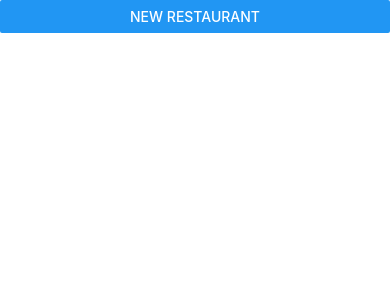
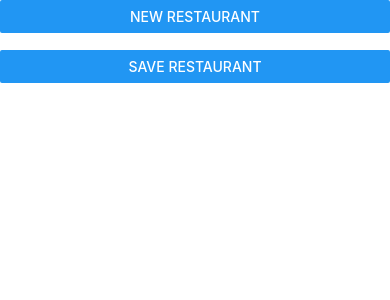
Before and after one commit to outdoorsole/RNTDD, a React Native app: screen / in a window 390 px wide. Both pictures are taken after a click on the button "NEW RESTAURANT". Shown: the top 300 px of the page. Built offline with nearby package versions, Linux system fonts and the light colour scheme.

Commit message:
Handle showing restaurant modal

```diff
--- a/src/AddRestaurantModal.js
+++ b/src/AddRestaurantModal.js
@@ -2,6 +2,7 @@ import React, { Component } from 'react';
 import {
   View,
   TextInput,
+  Button,
 } from 'react-native';
 
 export default class AddRestaurantModal extends Component {
@@ -17,6 +18,10 @@ export default class AddRestaurantModal extends Component {
         <TextInput
           testID="restaurantNameTextField"
         />
+        <Button
+          testID="saveRestaurantButton"
+          title="Save Restaurant"
+        />
       </View>
     );
   }
--- a/src/RestaurantList.js
+++ b/src/RestaurantList.js
@@ -10,6 +10,10 @@ export default class RestaurantList extends Component {
     isAddModalVisible: false,
   }
 
+  showAddRestaurantModal = () => {
+    this.setState({ isAddModalVisible: true });
+  }
+
   render() {
     const { isAddModalVisible } = this.state;
 
@@ -18,6 +22,7 @@ export default class RestaurantList extends Component {
         <Button
           title="New Restaurant"
           testID="newRestaurantButton"
+          onPress={this.showAddRestaurantModal}
         />
         <AddRestaurantModal
           visible={isAddModalVisible}
```
